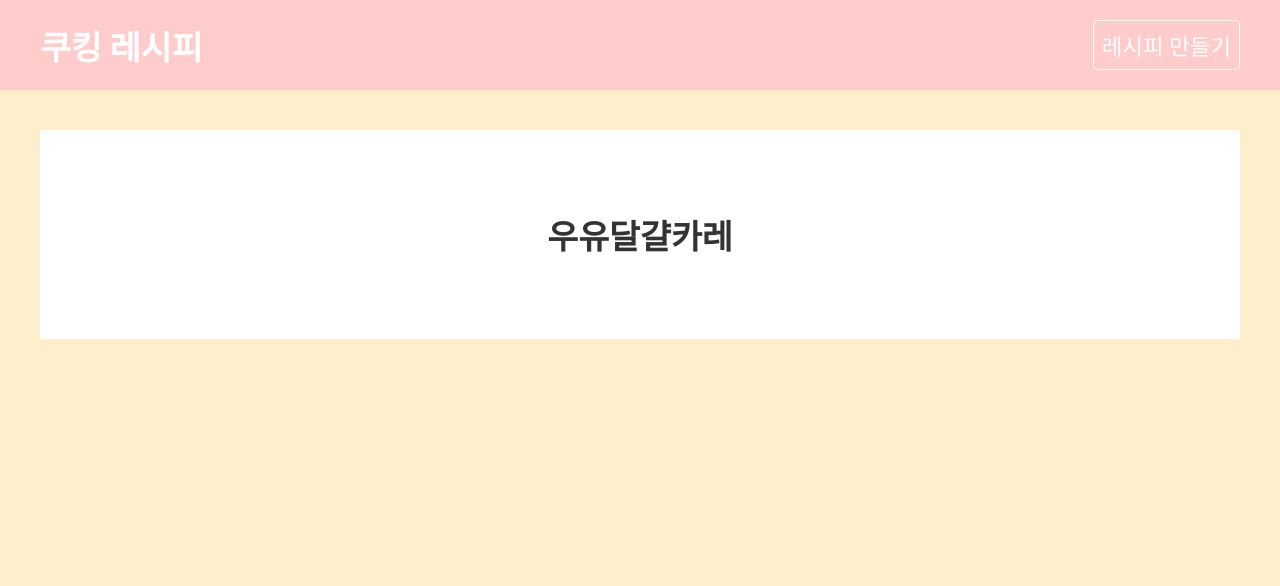
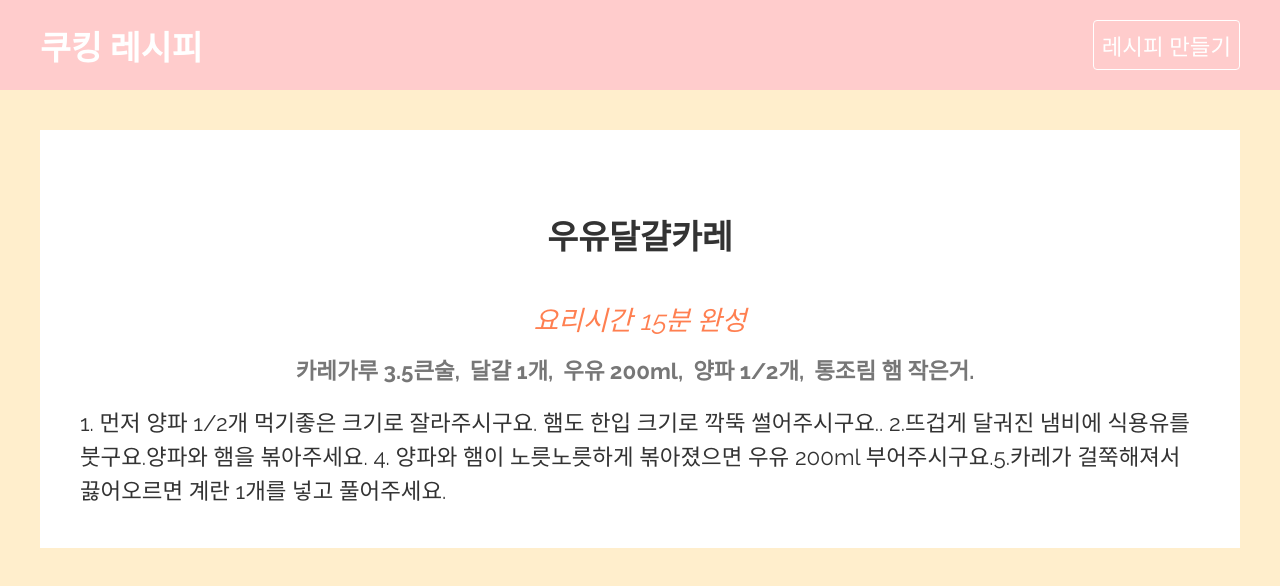
Before and after one commit to joeuni-ex/React_cooking-recipe, a React (Vite) app: page /recipes/1 in a window 1280 px wide. Shown: the top 586 px of the page. Built offline with nearby package versions, Linux system fonts and the light colour scheme; data requests are answered from the project's data file.

Commit message:
레시피 디테일 완성

```diff
--- a/src/pages/recipe/Recipe.css
+++ b/src/pages/recipe/Recipe.css
@@ -2,7 +2,7 @@
   max-width: 1200px;
   margin: 40px auto;
   text-align: center;
-  background: #fff;
+  background: white;
   padding: 40px;
   box-sizing: border-box;
 }
--- a/src/pages/recipe/Recipe.jsx
+++ b/src/pages/recipe/Recipe.jsx
@@ -10,7 +10,18 @@ export default function Recipe() {
     <div className="recipe">
       {error && <p className="error">{error}</p>}
       {isPending && <p className="loading">로딩중...</p>}
-      {recipe && <h2 className="page-title">{recipe.title}</h2>}
+      {recipe && (
+        <>
+          <h2 className="page-title">{recipe.title}</h2>
+          <p className="time">요리시간 {recipe.cookingTime} 완성</p>
+          <ul>
+            {recipe.ingredients.map((ing) => (
+              <li key={ing}>{ing}</li>
+            ))}
+          </ul>
+          <p className="method">{recipe.method}</p>
+        </>
+      )}
     </div>
   );
 }
```
